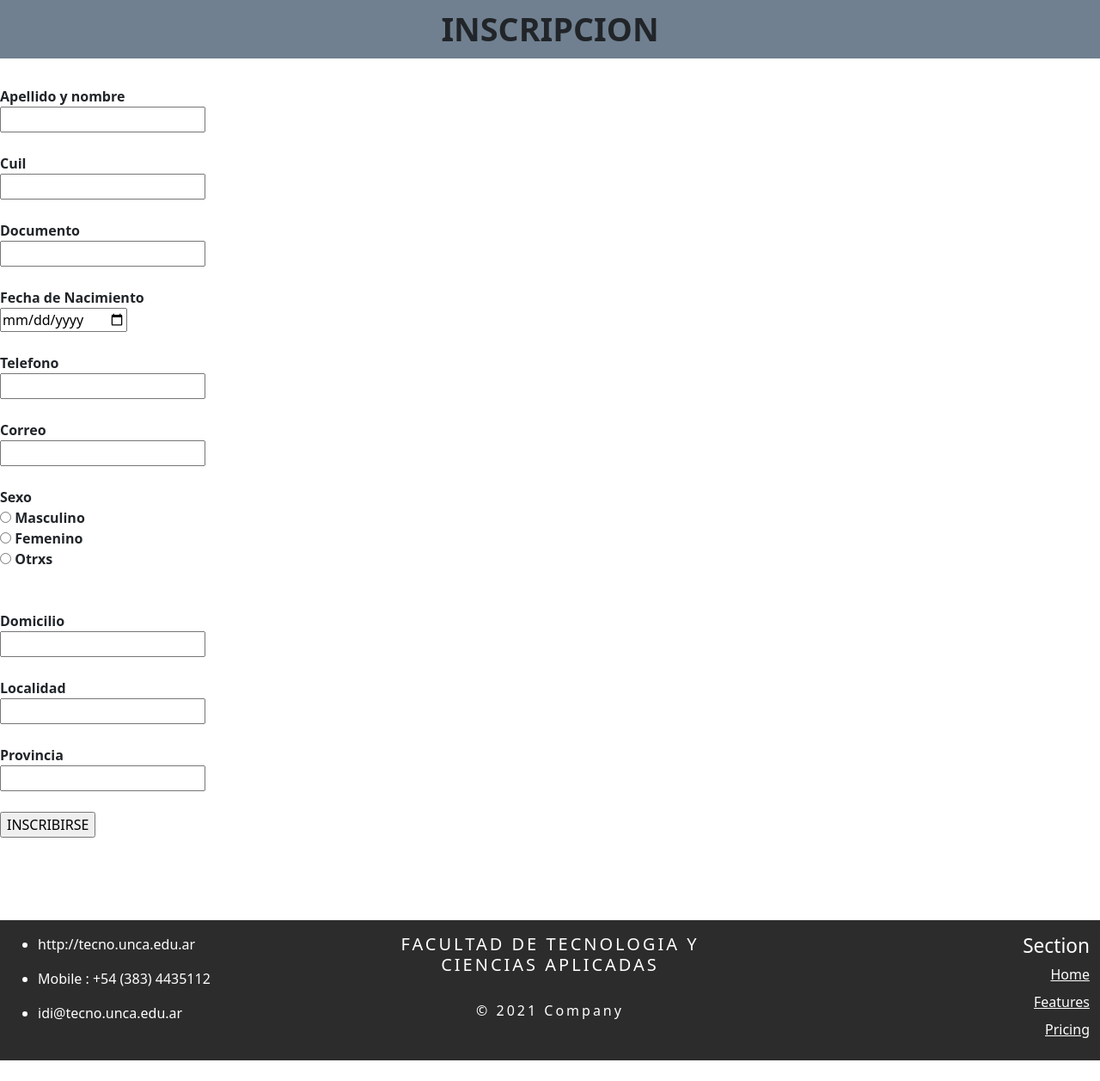
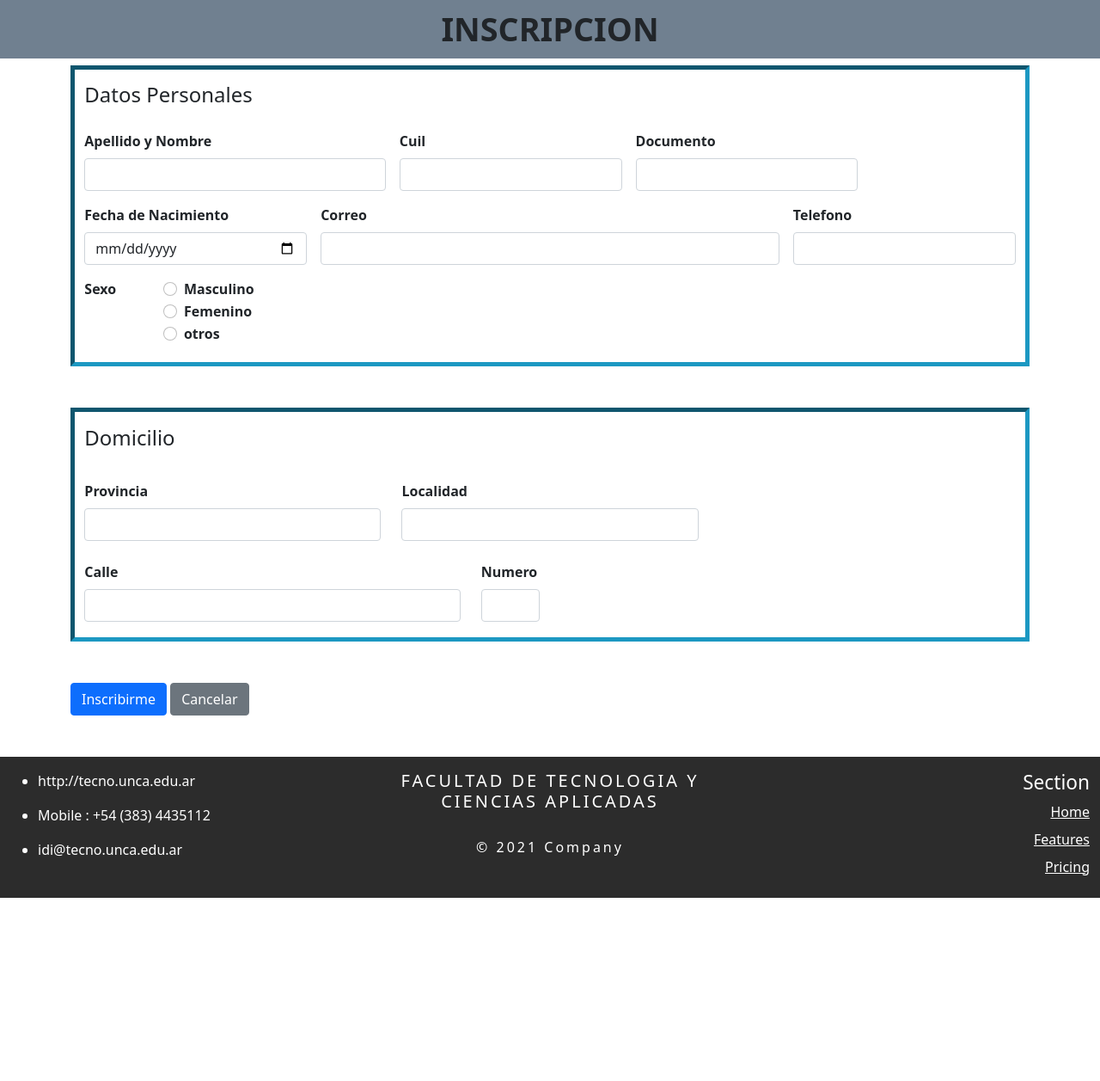
Before and after one commit to luisgm21/2021TP3Progra3, a Python web app: template TP2/templates/inscripcion.html in a window 1280 px wide. Shown: the whole page at 86% size. After the commit the page ends 1044 px from the top, so only its background shows below. Run offline with Jinja, Linux system fonts and the light colour scheme; the template is opened without the code that fills it, so the values that code supplies are empty.

Commit message:
agregue estilos a plantillas de formcrearcurso y inscripcion

```diff
--- a/TP2/public/css/styles.css
+++ b/TP2/public/css/styles.css
@@ -22,12 +22,7 @@ textarea{
     color: black;
     font-size: 7mm;
 } */
-fieldset legend{
-    background-color: rgba(20, 42, 114, 0.5);
-    font-weight: 800;
-    color: black;
-    font-size: 7mm;
-}
+
 
  #footer{
     align-self: flex-end;
@@ -44,14 +39,18 @@ fieldset legend{
 
 
 fieldset{
-    background-color: lightgrey;
+    padding: 3mm;
+    padding-bottom: 5mm;
+    border-width: 5px;
+    border-style: inset;
+    border-color: #1c98c2;
+}
 
-    border: 7px solid #000000;
-}
+
 /* body {
     margin: 0;
     padding: 0;
-    display: flex;
+    display: auto;
     min-height: 100vh;
     background: white;
     flex-wrap: wrap;
@@ -77,3 +76,10 @@ h3{
 a.active{
     text-decoration: underline;
 }
+fieldset + fieldset{
+    padding: 3mm;
+    padding-bottom: 5mm;
+    border-width: 7px;
+    border-style: outset;
+    border-color: #1c98c2;
+}
--- a/TP2/templates/inscripcion.html
+++ b/TP2/templates/inscripcion.html
@@ -14,47 +14,85 @@
     <div><h1>INSCRIPCION </h1></div>
 
     <!-- cuit, nombre y apellido,domicilio , sexo, fecha de nacimiento, estado civil  -->
-    <div>
-        <form action="#">
-            <br>
-            <div><label for="nombre">Apellido y nombre</label><br>
-                <input name="nombre" id="nombre" type="text"></div><br>
-            <div><label for="cuil">Cuil</label> <br>
-                <input name="cuil" id="cuil" type="number"></div><br>
-            <div><label for="documento">Documento</label> <br>
-                <input name="documento" id="documento" type="number"></div>
-            <br>
-            <div><label for="fechaNacimiento"> Fecha de Nacimiento</label><br>
-                <input  name="fechaNacimiento" id="fechaNacimiento" type="date"></div><br>
-            <div><label for="telefono">Telefono </label><br>
-                <input name="telefono" id="telefono" type="tel"></div><br>
-            <div><label for="correo">Correo </label><br>
-                <input name="correo" id="correo" type="email"></div><br>
-            <div><label> Sexo</label> <br>
-                <input type="radio" id="masculino" name="sexo" value="masculino">
-                <label for="masculino">Masculino</label><br>
-                <input type="radio" id="femenino" name="sexo" value="femenino">
-                <label for="femenino">Femenino</label><br>
-                <input type="radio" id="otrxs" name="sexo" value="otrxs">
-                <label for="otrxs">Otrxs</label></div>
-                <br><br>
+    <div class=" container-md  " >
 
-            <div><label for="domicilio">Domicilio </label><br>
-                <input name="domicilio" id="domicilio" type="text"></div>
-            <br>
-            <div><label for="localidad">Localidad </label><br>
-                <input name="localidad" id="localidad" type="text"></div>
-            <br>
-            <div><label for="provincia" >Provincia </label><br>
-                <input name="provincia" id="provincia" type="text"></div>
-            <br>
+            <fieldset  >
+                <legend >Datos Personales</legend>
+                    <form class="row g-3 ">
+
+                        <div class="col-md-4">
+                            <label for="nombre" class="form-label">Apellido y Nombre</label>
+                            <input name="nombre" id="nombre" type="text" class="form-control">
+                        </div>
+                        <div class="col-md-3">
+                            <label for="cuil" class="form-label">Cuil</label>
+                            <input name="cuil" id="cuil" type="number" class="form-control">
+                        </div>
+                        <div  class="col-md-3">
+                            <label for="documento" class="form-label">Documento</label>
+                            <input name="documento" id="documento" type="number" class="form-control">
+                        </div>
+                        <div class=" col-md-3">
+                            <label for="fechaNacimiento" class="form-label">Fecha de Nacimiento</label>
+                            <input type="date" id="fechaNacimiento" name="fechaNacimiento" class="form-control">
+                        </div>
+                        <div class="col-md-6">
+                            <label for="correo" class="form-label">Correo </label>
+                            <input name="correo" id="correo" type="email" class="form-control">
+                        </div>
+                        <div class="col-md-3">
+                            <label for="telefono" class="form-label">Telefono</label>
+                            <input type="telefono" name="telefono" id="telefono" class="form-control">
+                        </div>
+                            <label class="col-form-label col-sm-1 pt-0">Sexo</label>
+                            <div class="col-sm-2">
+                            <div class="form-check">
+                                <input class="form-check-input" type="radio" name="gridRadios" id="gridRadios1" value="Femenino" >
+                                <label class="form-check-label" for="gridRadios1">Masculino</label>
+                            </div>
+                            <div class="form-check">
+                                <input class="form-check-input" type="radio" name="gridRadios" id="gridRadios2" value="Masculino">
+                                <label class="form-check-label" for="gridRadios2">Femenino</label>
+                            </div>
+                            <div class="form-check">
+                                <input class="form-check-input" type="radio" name="gridRadios" id="gridRadios2" value="otros">
+                                <label class="form-check-label" for="gridRadios2">otros</label>
+                            </div>
+                        </div>
+                </form>
+            </fieldset>
+            <br><br>
+            <fieldset >
+                <legend>Domicilio</legend>
+
+                <form class="row g-4 ">
+                    <div class="col-md-4 ">
+                        <label for="provincia" class="form-label">Provincia</label>
+                        <input type="text" name="provincia" id="provincia" class="form-control">
+                    </div>
+                    <div class="col-md-4">
+                        <label for="localidad" class="form-label">Localidad</label>
+                        <input type="text" name="localidad" id="localidad" class="form-control">
+                    </div>
+                    <div class="  col-md-5 ">
+                        <label for="domicilio" class="form-label">Calle</label>
+                        <input type="text" name="domicilio" id="domicilio" class="form-control">
+                    </div>
+                    <div class="  col-md-1 ">
+                        <label for="Numero" class="form-label">Numero</label>
+                        <input type="number" name="Numero" id="numero" class="form-control">
+                    </div>
+                </form>
+            </fieldset>
+            <br><br>
+            <div >
+                <input type="submit" class="btn btn-primary" value="Inscribirme">
+                <input type="button" class="btn btn-secondary" value="Cancelar">
+            </div>
+    </div>
 
 
-            <input type="submit" value="INSCRIBIRSE">
-        </form>
-
-    </div>
-    <br><br><br>
+    <br>
 
     <div class="container-fluid" id="footer">
         <footer class="row row-cols-3 py-3 my-4">
@@ -71,7 +109,7 @@
               <h6 > © 2021 Company</h6>
           </div>
 
-          <div class="col" style="text-align:right">
+          <div id="footerd" class="col" style="text-align:right ">
             <h5 style="font-size: 6mm;">Section</h5>
               <ul class="nav flex-column" style="text-decoration-line: underline; display: inline-block;">
                 <li class="nav-item mb-2"><a href="./homepage.html" class="nav-link p-0 text-white"  >Home</a></li>
```
Also changed, not shown: TP2/templates/formcrearcurso.html (+48 -35 lines).
